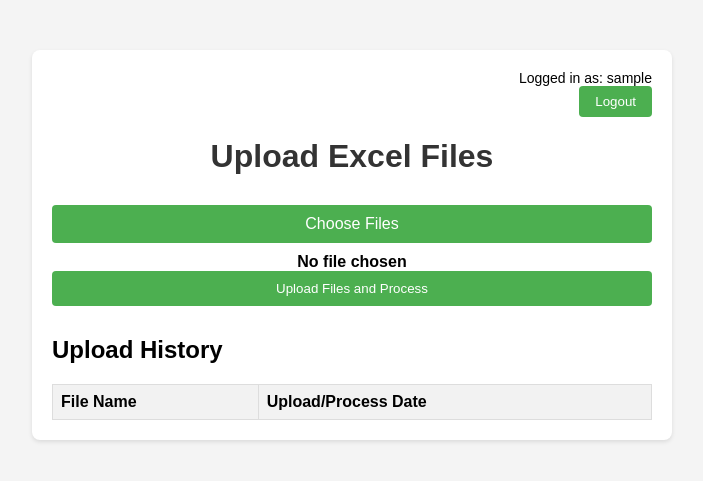
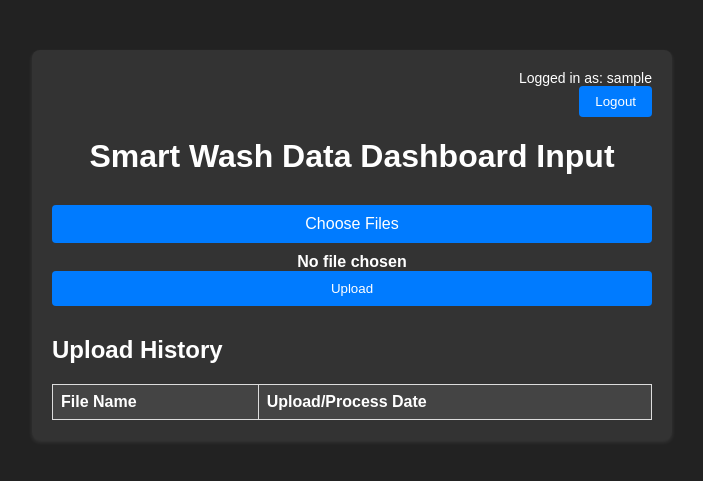
Before and after one commit to hilarytn/ParseXLS, a Flask app: page /home in a window 1280 px wide. Shown: the top 481 px of the page, without its empty margins (288-991 px from the left). Run offline with Flask 3, Linux system fonts and the light colour scheme; the visitor is signed in with stand-in values (Sample User, id 1); lists and menus that the app fills with data are empty.

Commit message:
Add static folder and js

```diff
--- a/templates/index.html
+++ b/templates/index.html
@@ -3,26 +3,29 @@
 <head>
     <meta charset="UTF-8">
     <meta name="viewport" content="width=device-width, initial-scale=1.0">
+    <link rel="icon" href="{{ url_for('static', filename='img/favicon.jpg') }}" type="image/x-icon">
     <title>Excel Files Handler - EFH</title>
     <style>
+        /* Dark theme */
         body {
+            background-color: #222; /* Dark gray */
+            color: #fff; /* White text */
             font-family: Arial, sans-serif;
             margin: 0;
             padding: 0;
-            background-color: #f4f4f4;
         }
         .container {
             max-width: 600px;
             margin: 50px auto;
             padding: 20px;
-            background-color: #fff;
+            background-color: #333; /* Darker gray */
             border-radius: 8px;
-            box-shadow: 0 2px 4px rgba(0, 0, 0, 0.1);
+            box-shadow: 0 2px 4px rgba(255, 255, 255, 0.1); /* White shadow */
         }
         h1 {
             text-align: center;
             margin-bottom: 30px;
-            color: #333;
+            color: #fff; /* White text */
         }
         form {
             text-align: center;
@@ -32,10 +35,10 @@
         input[type="file"] {
             display: none;
         }
-        .upload-btn {
-            display: block; /* Change from inline-block to block */
-            background-color: #4caf50;
-            color: #fff;
+        .upload-btn, .download-btn {
+            display: block;
+            background-color: #007bff; /* Blue */
+            color: #fff; /* White text */
             padding: 10px 20px;
             border: none;
             border-radius: 4px;
@@ -43,8 +46,8 @@
             transition: background-color 0.3s;
             margin-bottom: 10px;
         }
-        .upload-btn:hover {
-            background-color: #45a049;
+        .upload-btn:hover, .download-btn:hover {
+            background-color: #0056b3; /* Darker blue */
         }
         .file-label {
             font-size: 16px;
@@ -52,22 +55,6 @@
         }
         .download-master-container {
             text-align: center;
-        }
-        .download-btn {
-            display: inline-block;
-            background-color: #4caf50;
-            margin-top: 30px;
-            color: #fff;
-            padding: 10px 20px;
-            border: none;
-            border-radius: 4px;
-            cursor: pointer;
-            transition: background-color 0.3s;
-            text-decoration: none; /* Add this line to remove underline */
-            margin-bottom: 10px;
-        }
-        .download-btn:hover {
-            background-color: #45a049;
         }
         .table-container {
             overflow-x: auto; /* Enable horizontal scrolling */
@@ -77,19 +64,20 @@
             border-collapse: collapse;
             font-family: Arial, sans-serif;
         }
+        th {
+            background-color: #444; /* Dark gray */
+            color: #fff; /* White text */
+        }
         th, td {
             border: 1px solid #dddddd;
             text-align: left;
             padding: 8px;
         }
-        th {
-            background-color: #f2f2f2;
-        }
         tr:nth-child(even) {
-            background-color: #f2f2f2;
+            background-color: #555; /* Darker gray */
         }
         tr:hover {
-            background-color: #dddddd;
+            background-color: #666; /* Even darker gray */
         }
         ul {
             padding: 0; /* Remove default padding */
@@ -103,28 +91,24 @@
             text-align: right;
             margin-bottom: 20px;
         }
-
         .user-info p {
             margin: 0;
             font-size: 14px;
         }
-
         .user-info form {
             display: inline-block;
             margin-left: 10px;
         }
-
         .user-info button {
-            background-color: #4caf50;
+            background-color: #007bff; /* Blue */
             color: white;
             padding: 8px 16px;
             border: none;
             border-radius: 4px;
             cursor: pointer;
         }
-
         .user-info button:hover {
-            background-color: #45a049;
+            background-color: #0056b3; /* Darker blue */
         }
         /* Responsive styles */
         @media only screen and (max-width: 600px) {
@@ -132,7 +116,7 @@
                 display: block;
             }
             .upload-btn, .download-btn {
-                display: block; /* Change from inline-block to block */
+                display: block;
                 margin-left: auto;
                 margin-right: auto;
             }
@@ -140,7 +124,6 @@
                 text-align: center;
                 margin-bottom: 20px;
             }
-
             .user-info form {
                 display: block;
                 margin-top: 10px;
@@ -160,12 +143,12 @@
             <p>Not logged in</p>
             {% endif %}
         </div>
-        <h1>Upload Excel Files</h1>
+        <h1>Smart Wash Data Dashboard Input</h1>
         <form action="/upload" method="post" enctype="multipart/form-data">
             <label for="file-upload" class="upload-btn">Choose Files</label>
             <input id="file-upload" type="file" name="files[]" multiple accept=".xls,.xlsx" onchange="displaySelectedFiles(this)" required>
             <span id="file-label" class="file-label">No file chosen</span>
-            <button type="submit" class="upload-btn">Upload Files and Process</button>
+            <button type="submit" class="upload-btn">Upload</button>
         </form>
         {% if master_file_link %}
         <div class="download-master-container">
--- a/templates/master.html
+++ b/templates/master.html
@@ -3,6 +3,7 @@
 <head>
     <meta charset="UTF-8">
     <meta name="viewport" content="width=device-width, initial-scale=1.0">
+    <link rel="icon" href="{{ url_for('static', filename='img/favicon.jpg') }}" type="image/x-icon">
     <title>Master File</title>
     <style>
         /* Style for the download button */
--- a/templates/process_failure.html
+++ b/templates/process_failure.html
@@ -3,6 +3,7 @@
 <head>
     <meta charset="UTF-8">
     <meta name="viewport" content="width=device-width, initial-scale=1.0">
+    <link rel="icon" href="{{ url_for('static', filename='img/favicon.jpg') }}" type="image/x-icon">
     <title>Processing Failure</title>
     <style>
         body {
--- a/templates/process_success.html
+++ b/templates/process_success.html
@@ -3,6 +3,7 @@
 <head>
     <meta charset="UTF-8">
     <meta name="viewport" content="width=device-width, initial-scale=1.0">
+    <link rel="icon" href="{{ url_for('static', filename='img/favicon.jpg') }}" type="image/x-icon">
     <title>Processing Success</title>
     <style>
         body {
--- a/templates/register.html
+++ b/templates/register.html
@@ -3,6 +3,7 @@
 <head>
     <meta charset="UTF-8">
     <meta name="viewport" content="width=device-width, initial-scale=1.0">
+    <link rel="icon" href="{{ url_for('static', filename='img/favicon.jpg') }}" type="image/x-icon">
     <title>User Registration - EFH</title>
     <style>
         body {
--- a/templates/upload_failure.html
+++ b/templates/upload_failure.html
@@ -3,6 +3,7 @@
 <head>
     <meta charset="UTF-8">
     <meta name="viewport" content="width=device-width, initial-scale=1.0">
+    <link rel="icon" href="{{ url_for('static', filename='img/favicon.jpg') }}" type="image/x-icon">
     <title>Upload Failure</title>
     <style>
         body {
--- a/templates/upload_success.html
+++ b/templates/upload_success.html
@@ -3,6 +3,7 @@
 <head>
     <meta charset="UTF-8">
     <meta name="viewport" content="width=device-width, initial-scale=1.0">
+    <link rel="icon" href="{{ url_for('static', filename='img/favicon.jpg') }}" type="image/x-icon">
     <title>Upload Success</title>
     <style>
         body {
--- a/user_files/hilarytn/inventory.csv
+++ b/user_files/hilarytn/inventory.csv
@@ -8,3 +8,5 @@ DeductionExceptions L9 01092024.xlsx,2024-03-26 10:53:21,2444dec9-c6d8-44db-841b
 DeductionExceptions L8 01092024.xlsx,2024-03-26 11:50:21,8fa6a64a-fe8c-4803-8e4d-521df433a814
 DeductionExceptions L9 01092024.xlsx,2024-03-26 11:50:21,8a2606f1-e1fb-4024-b851-270ae9b068c6
 2nd Source data SensorDeductionsL312112023.xlsx,2024-03-26 11:54:03,9d7fe935-9ba4-4289-a505-a9d49b45ad9f
+2nd Source data SensorDeductionsL312112023 (1).xlsx,2024-03-26 16:44:38,c0981c56-67ec-4590-a99e-b66c9e29b2ea
+2nd Source data SensorDeductionsL312112023.xlsx,2024-03-26 16:44:38,ddb71f0e-ca75-4b40-9ae2-33afa81c43ba
```
Also changed, not shown: templates/line.html (+40 -43 lines), templates/login.html (+13 -8 lines), README.md (added), static/img/favicon.jpg (added), 2 other files. Lines whose indentation alone changed are shown as unchanged.
